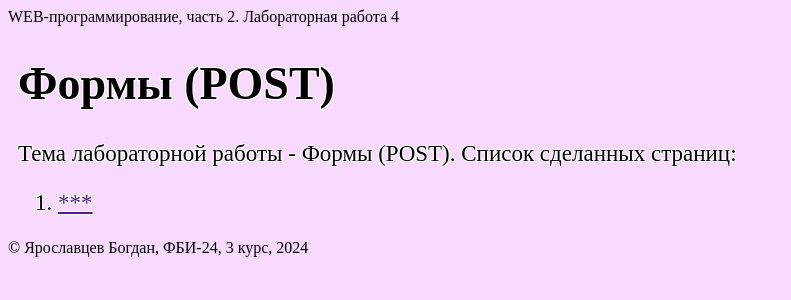
After one commit to Kalvij/lab_from_back, a Flask app: page /lab4/ in a window 1280 px wide. The commit adds this page. Shown: the top 300 px of the page, without its empty margins (0-791 px from the left). Run offline with Flask 3, Linux system fonts and the light colour scheme.

Commit message:
Заготовка к 4-ой лабораторной

```diff
--- a/app.py
+++ b/app.py
@@ -2,10 +2,12 @@ from flask import Flask, redirect,  render_template
 from lab1 import lab1
 from lab2 import lab2
 from lab3 import lab3
+from lab4 import lab4
 app = Flask(__name__)
 app.register_blueprint(lab1)
 app.register_blueprint(lab2)
 app.register_blueprint(lab3)
+app.register_blueprint(lab4)
 
 @app.route("/")
 @app.route("/index")
@@ -51,6 +53,10 @@ def menu():
                     <li>
                         <a href="/lab3">Лабораторная работа 3</a>
                     </li>
+                    <li>
+                        <a href="/lab4">Лабораторная работа 4</a>
+                    </li>
+
 
                 </ol>
             </div>
--- /dev/null
+++ b/lab4.py
@@ -0,0 +1,6 @@
+from flask import Blueprint, render_template, request
+lab4 = Blueprint('lab4', __name__)
+
+@lab4.route('/lab4/')
+def lab():
+    return render_template('lab4/lab4.html')
--- a/templates/lab3/result.html
+++ b/templates/lab3/result.html
@@ -3,11 +3,11 @@
 {% block main %}
 <h2>Результаты поиска</h2>
 <ul>
-    {% for phone in phones %}
-        <li>{{ phone.name }} - {{ phone.price }} руб. ({{ phone.color }}, {{ phone.brand }})</li>
+    {% for car in cares %}
+        <li>{{ car.name }} - {{ car.price }} руб. ({{ car.color }}, {{ car.brand }})</li>
     {% endfor %}
 </ul>
-{% if not phones %}
+{% if not cares %}
     <p>Товары не найдены. </p>
 {% endif %}
 <a href="{{ url_for('lab3.search') }}">Вернуться к поиску</a>
--- /dev/null
+++ b/templates/lab4/lab4.html
@@ -0,0 +1,11 @@
+{% extends "base.html" %}
+
+{% block lab %}Лабораторная работа 4{% endblock %}
+
+{% block main %}
+    <h1>Формы (POST)</h1>
+    <div>Тема лабораторной работы - Формы (POST). Список сделанных страниц:</div>
+    <ol>
+        <li><a href="">***</a></li>
+    </ol>
+{% endblock %}
```
